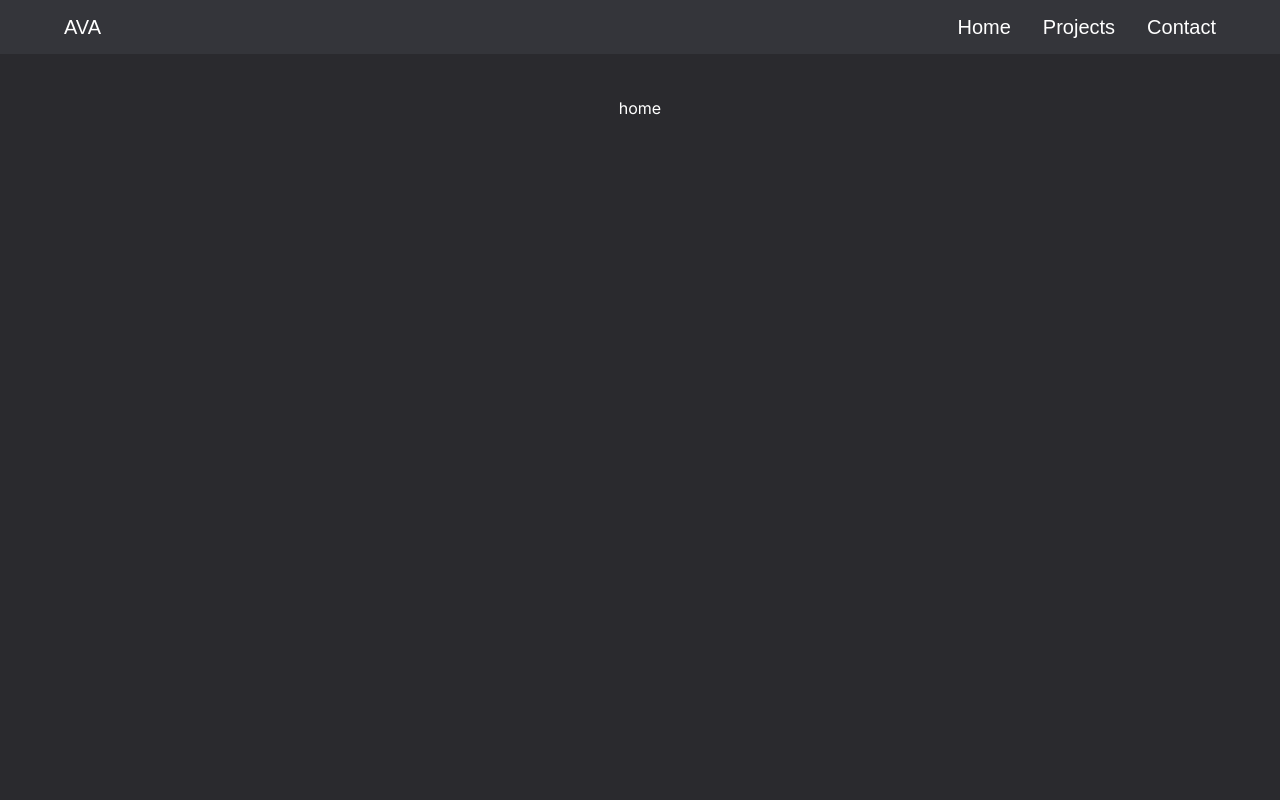
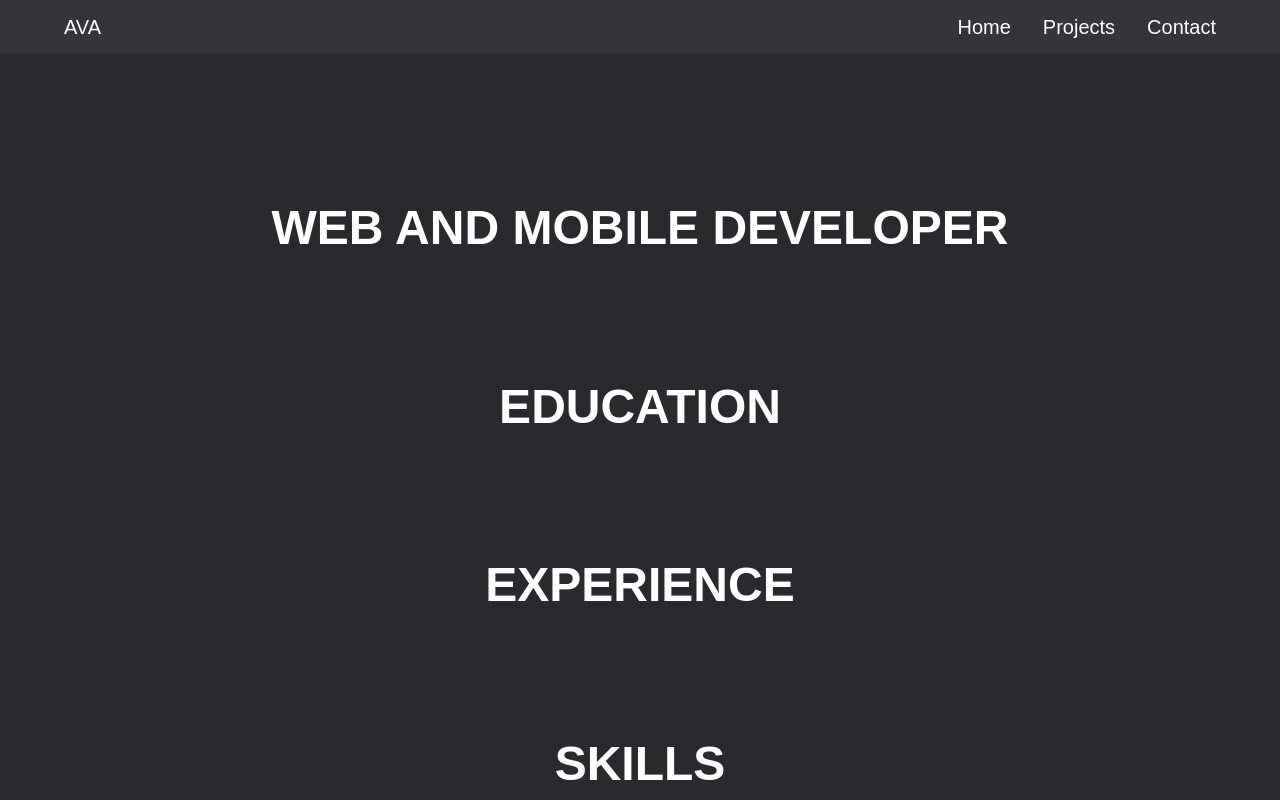
Before and after one commit to nchlnnmrvnz/portfolio, a Next.js app: page / in a window 1280 px wide. Shown: the top 800 px of the page. Built offline with nearby package versions, Linux system fonts and the light colour scheme.

Commit message:
feat: ADD header component

```diff
--- a/app/page.tsx
+++ b/app/page.tsx
@@ -1,11 +1,30 @@
-import Navbar from '@/components/Navbar';
-import React from 'react';
+import Header from "@/components/Header";
+import Navbar from "@/components/Navbar";
 
 export default function Home() {
-  return (
-    <main className="flex min-h-screen flex-col items-center justify-between p-24">
-      <Navbar />
-      home
-    </main>
-  )
+
+    const textArrayContents = [
+        "WEB AND MOBILE DEVELOPER",
+        "EDUCATION",
+        "EXPERIENCE",
+        "SKILLS"
+    ];
+
+    return (
+        <main className="flex min-h-screen flex-col items-center justify-between p-24">
+            <Navbar/>
+
+            <section id="home">
+                <Header textProp={textArrayContents} />
+            </section>
+
+            <section id="projects">
+                <Header textProp="PROJECTS" />
+            </section>
+
+            <section id="contact">
+                <Header textProp="CONTACT" />
+            </section>
+        </main>
+    )
 }
--- /dev/null
+++ b/components/Header.tsx
@@ -0,0 +1,19 @@
+import React from 'react';
+
+interface HeaderProps {
+  textProp: string | string[];
+}
+
+const Header: React.FC<HeaderProps> = ({ textProp }) => {
+  return (
+    <main className="flex min-h-screen flex-col items-center justify-between p-24 text-center text-xl font-bold font-poppins">
+          {Array.isArray(textProp) ? (
+               textProp.map((text, index) => <h1 key={index}>{text}</h1>)
+          ) : (
+               <h1>{textProp}</h1>
+          )}
+    </main>
+  );
+};
+
+export default Header;
--- a/tailwind.config.ts
+++ b/tailwind.config.ts
@@ -22,7 +22,7 @@ const config: Config = {
       fontSize: {
         base: '1.25rem',
         lg: '1.5rem',
-        xl: '4rem'
+        xl: '3rem'
       }
     },
   },
```
